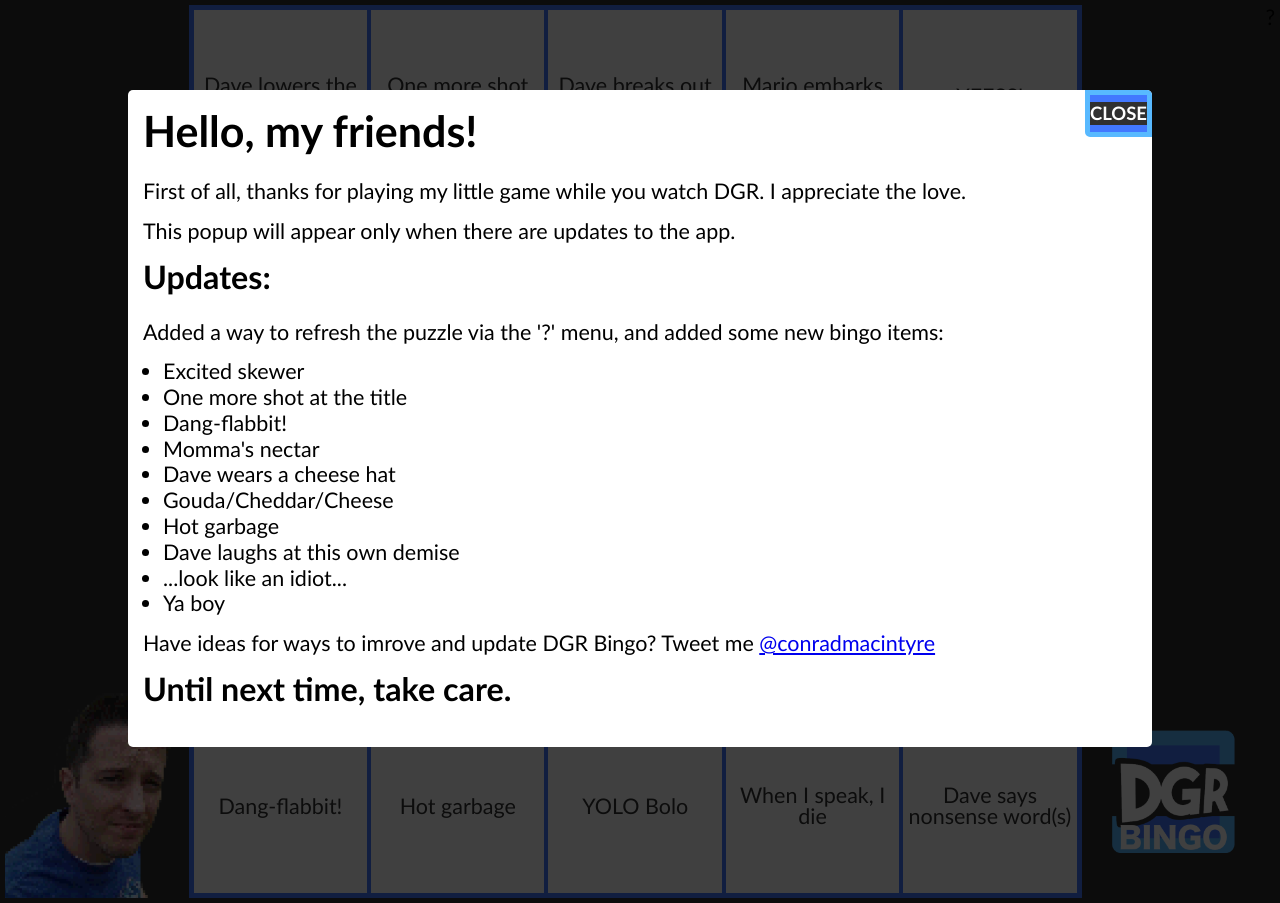
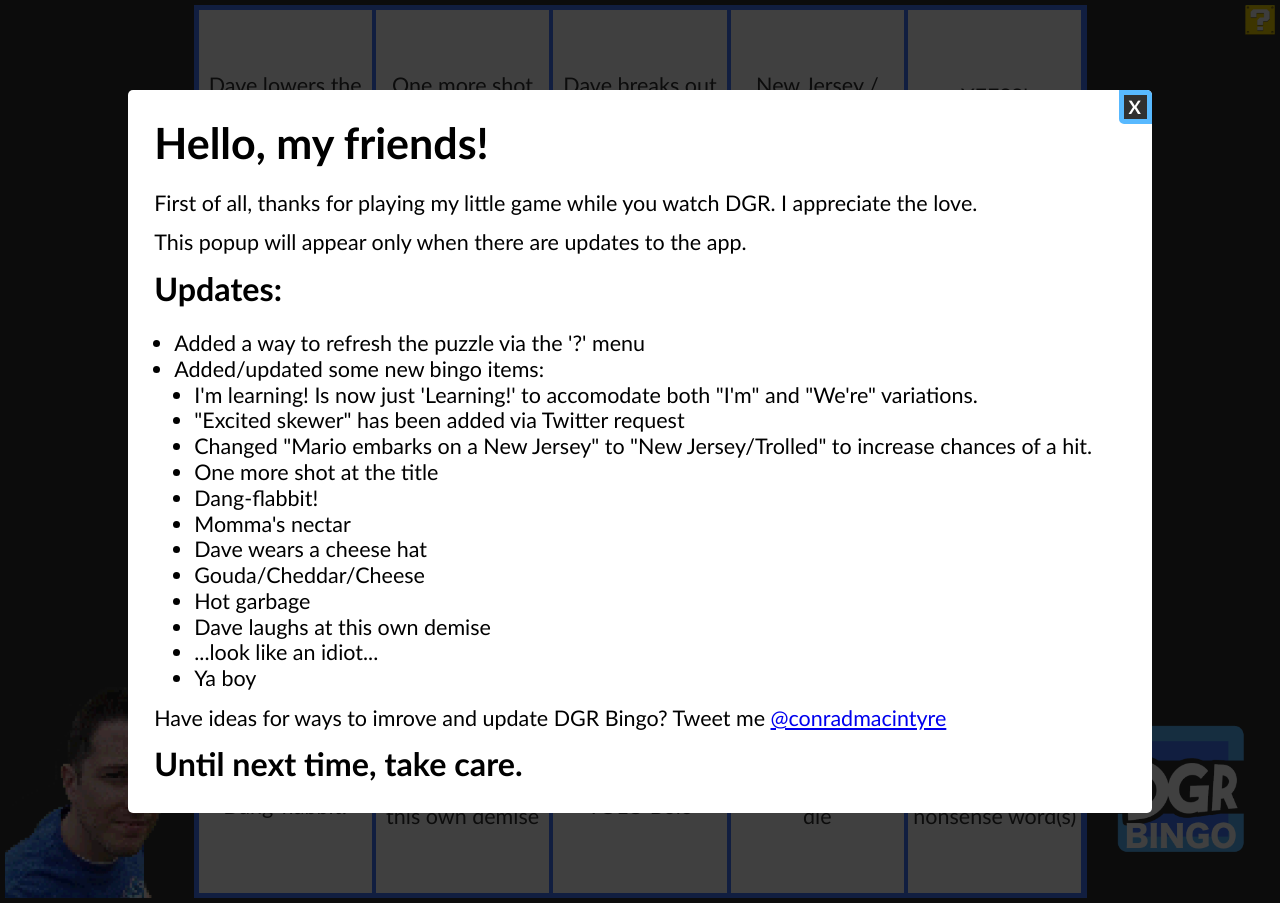
Before and after one commit to conradmacintyre/128k, a PHP site: page /dgr/index.htm in a window 1280 px wide. Run offline with PHP 8.4, Linux system fonts and the light colour scheme.

Commit message:
DGR Bingo v1.1 completed and launched

```diff
--- a/dgr/index.htm
+++ b/dgr/index.htm
@@ -7,7 +7,7 @@
     <meta name="description" content="DGR Bingo">
     <meta name="author" content="Conrad MacIntyre">
     <meta name="viewport" content="width=device-width, initial-scale=1">
-    <link rel="stylesheet" href="style.css?v=1.11">
+    <link rel="stylesheet" href="style.css?v=1.2">
     <link rel="apple-touch-icon" href="touch-icon-iphone.png">
     <meta name="apple-mobile-web-app-capable" content="yes">
 </head>
@@ -43,21 +43,33 @@
         <div id="blackout">BLACKOUT</div>
     </div>
     <div class="right-area"></div>
-    <div class="menu popup-link" data-content=".menu-content">?</div>
-    <div class="menu-content hide">
-        <h1>THIS IS A TEST</h1>
+    <div class="menu popup-link" data-content="menu-content"></div>
+    <div class="hide" id="menu-content">
+        <div>
+            <h2>Need a new board?</h2>
+            <p><a href="javascript:window.location.reload();" class="button">NEW BOARD</a></p>
+            <br><br>
+            <h2>About DGR Bingo</h2>
+            <p>Hi. My name is Conrad. I'm a <a href="http://128k.ca">web developer</a>. I made this because my wife and I enjoyed quoting Dave (oh, so quotable) and laughing at his catchphrases and I decided to make a game of it. We have been watching DGR videos competitively ever since. haha. I hope you also enjoy it. If you have suggestions for ways to improve DGR Bingo, send me a tweet at <a href="https://twitter.com/conradmacintyre?lang=en">@conradmacintyre</a>.</p>
+            <p>I am not affiliated with Dave or his channel in any official way. I don't make any money from this, and other than Google Anaylitics I don't collect any data.</p>
+        </div>
     </div>
     <!-- Updates -->
-    <div class="updates hide popup-bg" data-uce="update-1.0" data-uce-repoen="99999" data-uce-close=".updates .popup-close">
-        <div class="popup-close">CLOSE</div>
+    <div class="updates hide popup-bg" data-uce="update-1.1" data-uce-reopen="99999" data-uce-close=".updates .popup-close">
+        <div class="popup-close">X</div>
         <div class="popup-container">
             <h1>Hello, my friends!</h1>
             <p>First of all, thanks for playing my little game while you watch DGR. I appreciate the love.</p>
             <p>This popup will appear only when there are updates to the app.</p>
             <h2>Updates:</h2>
-            <p>Added a way to refresh the puzzle via the '?' menu, and added some new bingo items:
+            <p>
                 <ul>
-                    <li>Excited skewer</li>
+                    <li>Added a way to refresh the puzzle <b>via the '?' menu</b></li>
+                    <li>Added/updated some new bingo items:
+                        <ul>
+                            <li>I'm learning! Is now just 'Learning!' to accomodate both "I'm" and "We're" variations.</li>
+                            <li>"Excited skewer" has been added via Twitter request</li>
+                            <li>Changed "Mario embarks on a New Jersey" to "New Jersey/Trolled" to increase chances of a hit.</li>
                             <li>One more shot at the title</li>
                             <li>Dang-flabbit!</li>
                             <li>Momma's nectar</li>
@@ -68,19 +80,21 @@
                             <li>...look like an idiot...</li>
                             <li>Ya boy</li>
                         </ul>
+                    </li>
+                </ul>
             </p>
             <p>Have ideas for ways to imrove and update DGR Bingo? Tweet me <a href="https://twitter.com/conradmacintyre?lang=en">@conradmacintyre</a></p>
             <h2>Until next time, take care.</h2>
         </div>
     </div>
     <!-- Popup Menu -->
-    <div class="popup-bg menu-popup" id="popup-bg">
-        <div class="popup-close" id="popup-close">CLOSE</div>
+    <div class="popup-bg" id="popup-bg">
+        <div class="popup-close" id="popup-close">X</div>
         <div class="popup-container" id="popup-container">
         </div>
     </div>
-    <script src="scripts.min.js?v=1.13"></script>
-    <script src="../_js/library.min.js?v=1"></script>
+    <script src="scripts.min.js?v=1.2"></script>
+    <script src="../_js/library.min.js?v=1.1"></script>
     <script>
         (function(i,s,o,g,r,a,m){i['GoogleAnalyticsObject']=r;i[r]=i[r]||function(){
         (i[r].q=i[r].q||[]).push(arguments)},i[r].l=1*new Date();a=s.createElement(o),
--- a/dgr/style.css
+++ b/dgr/style.css
@@ -270,7 +270,7 @@
     -webkit-box-flex: 1;
             flex-grow: 1;
     background-image: url(header_mobile.png);
-    background-position: bottom center;
+    background-position: center;
     background-repeat: no-repeat;
     background-size: contain;
   }
@@ -306,8 +306,59 @@
   }
 }
 
-.menu-popup:not(.popup-open) {
+.menu {
+  width: 30px;
+  height: 30px;
+  position: absolute;
+  top: 5px;
+  right: 5px;
+  background-image: url(qblock.png);
+  background-position: center;
+  background-size: cover;
+  cursor: pointer;
+  box-shadow: 0 0 0 0 #fff;
+  -webkit-transition: all 0.5s ease;
+  transition: all 0.5s ease;
+}
+
+.menu:hover {
+  box-shadow: 0 0 4px 0 #fff;
+  -webkit-transform: scale(1.2);
+          transform: scale(1.2);
+}
+
+.button {
+  display: -webkit-inline-box;
+  display: inline-flex;
+  -webkit-box-align: center;
+          align-items: center;
+  border: 2px solid #58b9ff;
+  background-image: linear-gradient(130deg, #58b9ff 50%, #bee4ff 50%);
+  border-radius: 3px;
+  padding: 15px 25px;
+  font-size: inherit;
+  font-weight: bold;
+  text-decoration: none;
+  text-transform: uppercase;
+  color: contrast(#58b9ff);
+  background-size: 250%;
+  background-position: 0% center;
+  cursor: pointer;
+  -webkit-transition: all 0.5s ease;
+  transition: all 0.5s ease;
+}
+
+.button:hover, .button:active {
+  background-position: 100% center;
+  color: contrast(#bee4ff);
+}
+
+#popup-bg {
   display: none;
+}
+
+.popup-open #popup-bg {
+  display: block;
 }
 
 .popup-bg {
@@ -328,7 +379,7 @@
   -webkit-transform: translateX(-50%);
           transform: translateX(-50%);
   text-align: left;
-  padding: 15px;
+  padding: calc(15px + (30 - 15) * ((100vw - 320px) / (1600 - 320)));
   max-height: 80%;
   width: 80%;
   max-width: 80%;
@@ -342,14 +393,19 @@
   top: 10%;
   right: 10%;
   border: 5px solid #58b9ff;
-  background-image: -webkit-gradient(linear, left top, left bottom, color-stop(20%, #4278ff), color-stop(20%, #303030), color-stop(80%, #303030), color-stop(80%, #4278ff));
-  background-image: linear-gradient(to bottom, #4278ff 20%, #303030 20%, #303030 80%, #4278ff 80%);
+  background: #303030;
   color: #fff;
   border-radius: 0 5px 0 5px;
   font-weight: bold;
   font-size: calc(14px + (20 - 14) * ((100vw - 320px) / (1600 - 320)));
-  line-height: 2;
   z-index: 3;
   cursor: pointer;
+  letter-spacing: 1px;
+  padding: 1px 5px;
+}
+
+.popup-close:hover {
+  border-color: #ed462f;
+  color: #ed462f;
 }
 /*# sourceMappingURL=style.css.map */
--- a/dgr/style.scss
+++ b/dgr/style.scss
@@ -210,7 +210,7 @@
     .mobile-header {
         flex-grow: 1;
         background-image: url(header_mobile.png);
-        background-position: bottom center;
+        background-position: center;
         background-repeat: no-repeat;
         background-size: contain;
     }
@@ -245,9 +245,97 @@
     }
 }
 
+// Menu
+.menu {
+    width: 30px;
+    height: 30px;
+    position: absolute;
+    top: 5px;
+    right: 5px;
+    background-image: url(qblock.png);
+    background-position: center;
+    background-size: cover;
+    cursor: pointer;
+    box-shadow: 0 0 0 0 $color-white;
+    transition: all 0.5s ease;
+    &:hover {
+        box-shadow: 0 0 4px 0 $color-white;
+        transform: scale(1.2);
+    }
+}
+
+// Button
+//**************************************************************
+// Button Maker
+//**************************************************************
+    // Makes Buttons
+    //
+    // @param {Number} $number - Number to remove unit from
+    // @return {Number} - Unitless number
+    //**********************************************************
+    @mixin button( $bg-color:$color-main, $color:auto, $shade-shift:lighten, $shift-color:auto, $type:solid, $size:normal ) {
+        display: inline-flex;
+        align-items: center;
+        border: 2px solid $bg-color;
+        @if ( $type == hollow ) {
+            background-image: linear-gradient(130deg, rgba(0,0,0,0) 50%, rgba(0,0,0,0.25) 50%);
+        } @else if ( $shade-shift == lighten ) {
+            background-image: linear-gradient(130deg, $bg-color 50%, lighten($bg-color, 20%) 50%);
+        } @else if ( $shade-shift == darken ) {
+            background-image: linear-gradient(130deg, $bg-color 50%, darken($bg-color, 20%) 50%);
+        } @else {
+            background-image: linear-gradient(130deg, $bg-color 50%, $shade-shift 50%);
+        }
+        border-radius: 3px;
+        @if ( $size == normal ) {
+            padding: 15px 25px;
+            font-size: inherit;
+        } @else if ( $size == small ) {
+            padding: 5px 10px;
+            font-size: 90%;
+        } @else {
+
+        }
+        font-weight: bold;
+        text-decoration: none;
+        text-transform: uppercase;
+        @if ( $type == hollow ) {
+            color: $bg-color;
+        } @else if ( $color == auto ) {
+            color: contrast($bg-color);
+        } @else {
+            color: $color;
+        }
+        background-size: 250%;
+        background-position: 0% center;
+        cursor: pointer;
+        transition: all 0.5s ease;
+        &:hover,
+        &:active {
+            background-position: 100% center;
+            @if ( $type != hollow ) {
+                @if ( $shift-color == auto and $shade-shift == lighten ) {
+                    color: contrast(lighten($bg-color, 20%));
+                } @else if ( $shift-color == auto and $shade-shift == darken ) {
+                    color: contrast(darken($bg-color, 20%));
+                } @else if ( $shift-color == auto and $shade-shift != lighten or darken ) {
+                    color: contrast($shade-shift);
+                } @else {
+                    color: $shift-color;
+                }
+            }
+        }
+    }
+.button {
+    @include button;
+}
+
 // Updates
-.menu-popup:not(.popup-open) {
+#popup-bg {
     display: none;
+    .popup-open & {
+        display: block;
+    }
 }
 
 // Popups
@@ -267,7 +355,7 @@
     background: $color-white;
     transform: translateX(-50%);
     text-align: left;
-    padding: 15px;
+    padding: text(15,30);
     max-height: 80%;
     width: 80%;
     max-width: 80%;
@@ -280,12 +368,17 @@
     top: 10%;
     right: 10%;
     border: 5px solid $color-main;
-    background-image: linear-gradient(to bottom, $color-alt 20%, $color-black 20%, $color-black 80%, $color-alt 80%);
+    background: $color-black;
     color: $color-white;
     border-radius: 0 5px 0 5px;
     font-weight: bold;
     font-size: text(14px,20px);
-    line-height: 2;
     z-index: 3;
     cursor: pointer;
+    letter-spacing: 1px;
+    padding: 1px 5px;
+    &:hover {
+        border-color: $color-red;
+        color: $color-red;
+    }
 }
```
Also changed, not shown: _js/library.js (+3 -1 lines), dgr/scripts.js (+5 -5 lines), dgr/scripts.min.js (+1 -1 lines), _js/library.min.js, dgr/qblock.png (added), 4 other files. Lines whose indentation alone changed are shown as unchanged.
